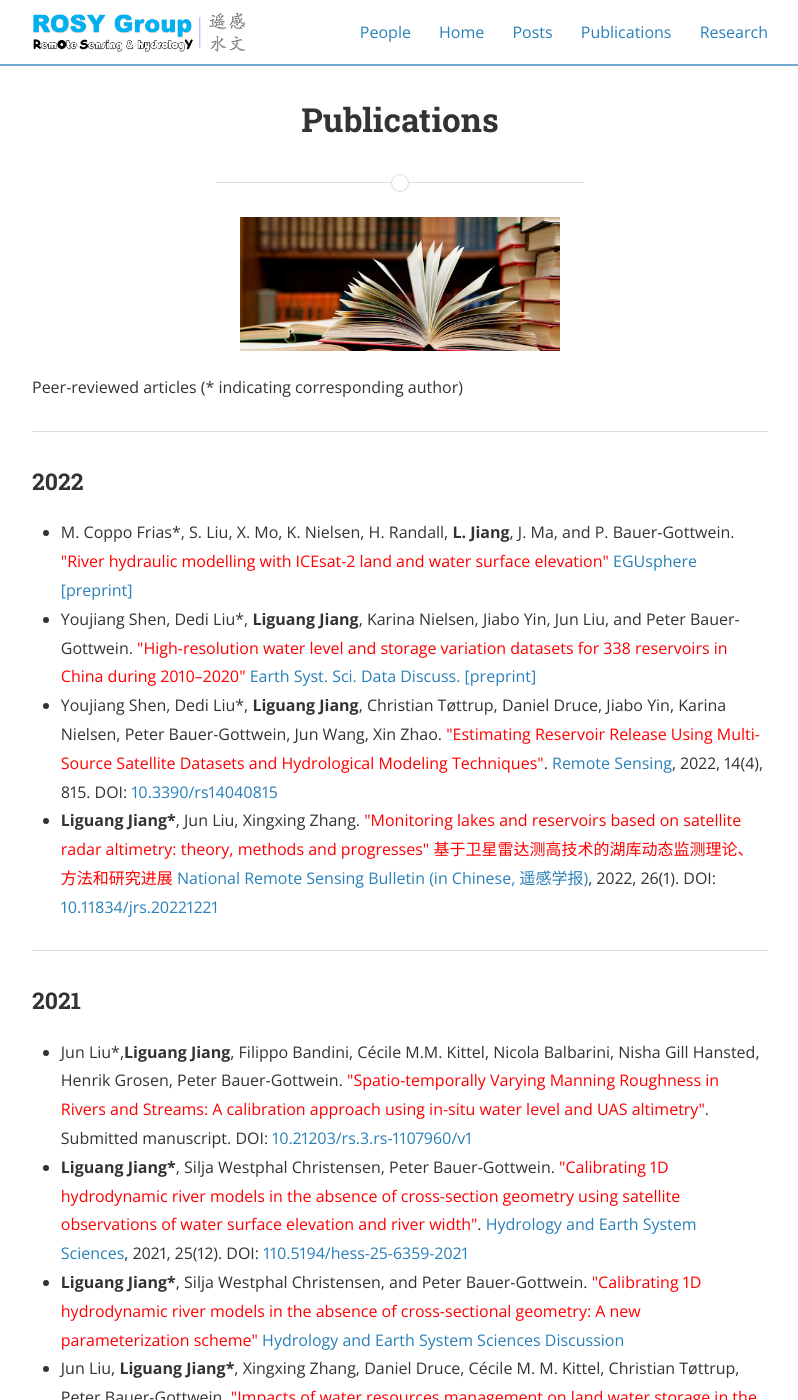
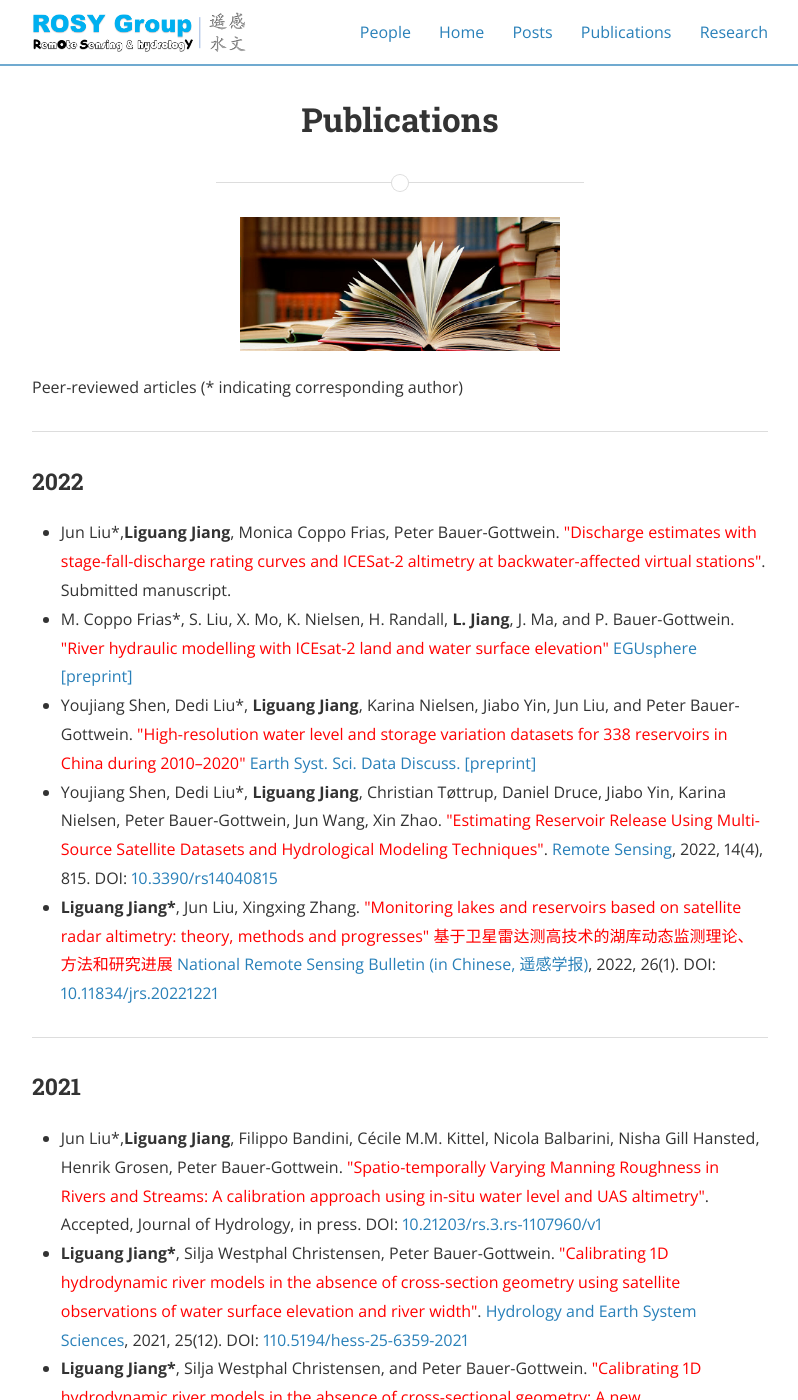
Before and after one commit to 12530/rshydro, a Jekyll site: the page built from publications.md, in a window 1280 px wide and 1400 px high. Shown: the whole window, without its empty margins (240-1038 px from the left). Built offline with Jekyll 4.4.1, drawn with Linux system fonts in a browser that asks for light colours; nearby versions of some CDN libraries.

Commit message:
Update publications.md

```diff
--- a/publications.md
+++ b/publications.md
@@ -10,6 +10,7 @@ main_nav: true
 <hr>
 <h3>2022</h3>
 <ul>
+  <li>Jun Liu*,<b>Liguang Jiang</b>, Monica Coppo Frias, Peter Bauer-Gottwein. <font color="red">"Discharge estimates with stage-fall-discharge rating curves and ICESat-2 altimetry at backwater-affected virtual stations"</font>. Submitted manuscript. </li>
   <li>M. Coppo Frias*, S. Liu, X. Mo, K. Nielsen, H. Randall, <b>L. Jiang</b>, J. Ma, and P. Bauer-Gottwein. <font color="red"> "River hydraulic modelling with ICEsat-2 land and water surface elevation" </font> <a href="https://doi.org/10.5194/egusphere-2022-377"> EGUsphere [preprint] </a></li>
   <li>Youjiang Shen, Dedi Liu*, <b>Liguang Jiang</b>, Karina Nielsen, Jiabo Yin, Jun Liu, and Peter Bauer-Gottwein. <font color="red"> "High-resolution water level and storage variation datasets for 338 reservoirs in China during 2010–2020" </font> <a href="https://doi.org/10.5194/essd-2021-470"> Earth Syst. Sci. Data Discuss. [preprint] </a></li>
   <li>Youjiang Shen, Dedi Liu*, <b>Liguang Jiang</b>, Christian Tøttrup, Daniel Druce, Jiabo Yin, Karina Nielsen, Peter Bauer-Gottwein, Jun Wang, Xin Zhao. <font color="red">"Estimating Reservoir Release Using Multi-Source Satellite Datasets and Hydrological Modeling Techniques"</font>. <a href="https://www.mdpi.com/2072-4292/14/4/815">Remote Sensing</a>, 2022, 14(4), 815. DOI: <a href="https://doi.org/10.3390/rs14040815">10.3390/rs14040815</a> </li>
@@ -19,7 +20,7 @@ main_nav: true
 <hr>
 <h3>2021</h3>
 <ul>
-  <li>Jun Liu*,<b>Liguang Jiang</b>, Filippo Bandini, Cécile M.M. Kittel, Nicola Balbarini, Nisha Gill Hansted, Henrik Grosen, Peter Bauer-Gottwein. <font color="red">"Spatio-temporally Varying Manning Roughness in Rivers and Streams: A calibration approach using in-situ water level and UAS altimetry"</font>. Submitted manuscript. DOI: <a href="https://doi.org/10.21203/rs.3.rs-1107960/v1">10.21203/rs.3.rs-1107960/v1</a></li>
+  <li>Jun Liu*,<b>Liguang Jiang</b>, Filippo Bandini, Cécile M.M. Kittel, Nicola Balbarini, Nisha Gill Hansted, Henrik Grosen, Peter Bauer-Gottwein. <font color="red">"Spatio-temporally Varying Manning Roughness in Rivers and Streams: A calibration approach using in-situ water level and UAS altimetry"</font>. Accepted, Journal of Hydrology, in press. DOI: <a href="https://doi.org/10.21203/rs.3.rs-1107960/v1">10.21203/rs.3.rs-1107960/v1</a></li>
   <li><b>Liguang Jiang*</b>, Silja Westphal Christensen, Peter Bauer-Gottwein. <font color="red">"Calibrating 1D hydrodynamic river models in the absence of cross-section geometry using satellite observations of water surface elevation and river width"</font>. <a href="https://trader.copernicus.org/tools/paymentForm/paymentForm.php"> Hydrology and Earth System Sciences</a>, 2021, 25(12). DOI: <a href="https://doi.org/10.5194/hess-25-6359-2021">110.5194/hess-25-6359-2021</a></li>
   <li><b>Liguang Jiang*</b>, Silja Westphal Christensen, and Peter Bauer-Gottwein. <font color="red"> "Calibrating 1D hydrodynamic river models in the absence of cross-sectional geometry: A new parameterization scheme" </font> <a href="https://hess.copernicus.org/preprints/hess-2021-210/"> Hydrology and Earth System Sciences Discussion </a></li>
   <li>Jun Liu, <b>Liguang Jiang*</b>, Xingxing Zhang, Daniel Druce, Cécile M. M. Kittel,  Christian Tøttrup, Peter Bauer-Gottwein. <font color="red"> "Impacts of water resources management on land water storage in the North China Plain: insights from multi-mission earth observations" </font> <a href="https://www.sciencedirect.com/science/article/pii/S0022169421009835"> Journal of Hydrology</a>, 2021, 603, 126933 DOI: <a href="https://doi.org/10.1016/j.jhydrol.2021.126933">10.1016/j.jhydrol.2021.126933</a></li>
```
